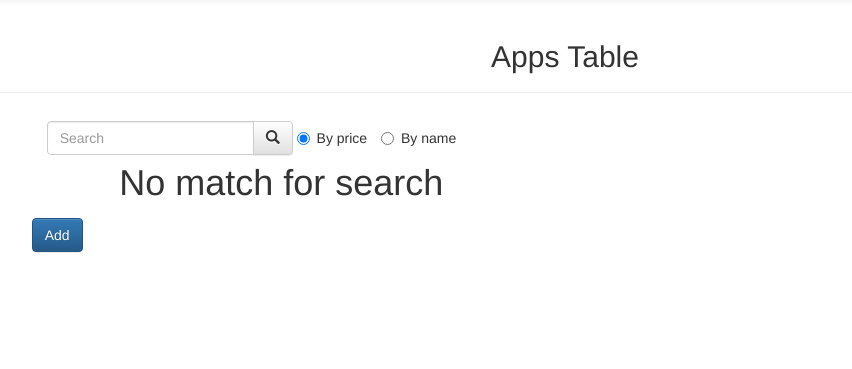
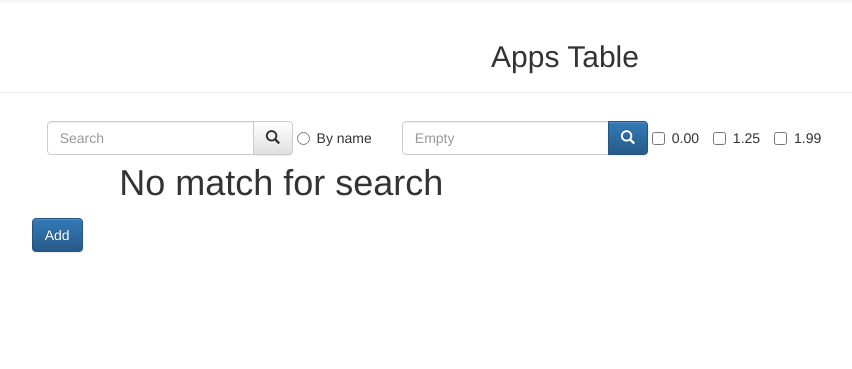
Before and after one commit to SteadyCoder/NTUU-KPI, a Django app: page /apps in a window 1280 px wide. Shown: the part 51-420 px from the top of the page, without its empty margins (75-927 px from the left). Run offline with Django 3.2, Linux system fonts and the light colour scheme; data that the repository does not hold is empty; some libraries are stand-ins or nearby versions.

Commit message:
Make search by price

```diff
--- a/DataBase Labs/Lab2/Laba2/custom_models.py
+++ b/DataBase Labs/Lab2/Laba2/custom_models.py
@@ -188,6 +188,9 @@ class AppController(AbstractController):
     def get_choice_lst(self):
         return tuple(tuple([obj["app_id"], obj["name"]]) for obj in self.get_all_apps())
 
+    def get_price_lst(self):
+        return tuple(tuple([obj["app_id"], float(obj["price"])]) for obj in self.get_all_apps())
+
     def full_text_search(self, condition):
         return super(AppController, self).full_text_search(condition)
 # **************************
--- a/DataBase Labs/Lab2/Laba2/forms.py
+++ b/DataBase Labs/Lab2/Laba2/forms.py
@@ -24,3 +24,7 @@ class AppForm(forms.Form):
 class DeveloperForm(forms.Form):
     name = forms.CharField(label='Name', max_length=50)
     company = forms.CharField(label='Company', max_length=50)
+
+class SearchForm(forms.Form):
+    price_min = forms.FloatField(label='Minimum price', required=False)
+    price_max = forms.FloatField(label='Maximum price', required=False)
--- a/DataBase Labs/Lab2/Laba2/views.py
+++ b/DataBase Labs/Lab2/Laba2/views.py
@@ -24,14 +24,11 @@ def apps_show(request):
     if ('search' in request.GET) and (request.GET != ''):
         key_words = request.GET['search']
         condition = ""
-        if request.GET.get('optradio', None) == 'price':
-            condition += "WHERE price LIKE '%" + " ".join([item for item in key_words.split()]) + "%'"
-        else:
-            condition += "WHERE MATCH "
-            condition += "(name) AGAINST ('"
-            key_words = " ".join([' +' + item for item in key_words.split()])
-            condition += key_words
-            condition += "' IN BOOLEAN MODE);"
+        condition += "WHERE MATCH "
+        condition += "(name) AGAINST ('"
+        key_words = " ".join([' +' + item for item in key_words.split()])
+        condition += key_words
+        condition += "' IN BOOLEAN MODE);"
 
         apps = appController.full_text_search(condition)
         res = tuple()
@@ -39,9 +36,17 @@ def apps_show(request):
             for record in apps:
                 res += appController.get_apps_with_condition("WHERE app_id =" + str(record["app_id"]))
         result = {'apps': res}
+    elif ('prices' in request.GET) and (request.GET != ''):
+        print 'prices'
+        key_prices = request.GET['prices']
+        print key_prices
+        condition = ""
+        if (key_prices):
+            condition = "WHERE price IN (" + key_prices + ");"
+            res = appController.get_apps_with_condition(condition)
+        result = {'apps': res}
     else:
         result = {'apps': appController.get_all_apps()}
-    print result
     return render(request, "Laba2/apps_table.html", result)
 
 def users_show(request):
--- a/DataBase Labs/Lab2/templates/Laba2/apps_table.html
+++ b/DataBase Labs/Lab2/templates/Laba2/apps_table.html
@@ -6,7 +6,6 @@
 {% endblock %}
 
 {% block content %}
-
 
 <div class="form-group col-sm-offset-1" style="width:1050px;">
     <form class="navbar-form navbar-left" method="GET">
@@ -19,9 +18,24 @@
             </div>
         </div>
         <label class="radio-inline">
-        <input type="radio" name="optradio" value="price" checked="">By price</label>
-        <label class="radio-inline">
         <input type="radio" name="optradio" value="name" >By name</label>
+    </form>
+
+    <form class="navbar-form navbar-left" method="GET">
+        <div class="input-group">
+            <input type="text" class="form-control" name="prices" placeholder="Empty">
+            <div class="input-group-btn">
+                <button class="btn btn-primary" type="submit">
+                    <i class="glyphicon glyphicon-search"></i>
+                </button>
+            </div>
+        </div>
+        <label class="checkbox-inline">
+        <input  type="checkbox" name="small" value="small">0.00</label>
+        <label class="checkbox-inline">
+        <input type="checkbox" name="middle" value="middle">1.25</label>
+        <label class="checkbox-inline">
+        <input type="checkbox" name="high" value="high" >1.99</label>
     </form>
 
     {% if apps %}
@@ -61,6 +75,48 @@
             window.document.location = $(this).data("href");
         });
     });
+    jQuery(document).ready(function($) {
+        $(".checkbox-inline").click(function () {
+            var set_0 = '0.00';
+            var set_1_25 = '1.25';
+            var set_1_99 = '1.99';
+            var result_small = $("input[name='small']").is(":checked");
+            var result_middle = $("input[name='middle']").is(":checked");
+            var result_high = $("input[name='high']").is(":checked");
+            var delimiter = ', '
+
+            if (result_small && result_middle && result_high) {
+                var result = set_0 + delimiter + set_1_25 + delimiter + set_1_99;
+                $('input[name="prices"]').val(result);
+            } else if (result_small && result_middle) {
+                var result = set_0 + delimiter + set_1_25;
+                $('input[name="prices"]').val(result);
+            } else if (result_small && !result_middle && !result_high) {
+                var result = set_0;
+                $('input[name="prices"]').val(result);
+            } else if (result_small && result_high && !result_middle) {
+                var result = set_0 + delimiter + set_1_99;
+                $('input[name="prices"]').val(result);
+            } else if (result_middle && result_high && !result_small) {
+                var result = set_1_25 + delimiter + set_1_99;
+                $('input[name="prices"]').val(result);
+            } else if (result_small && result_high && !result_middle) {
+                var result = set_0 + delimiter + set_1_99;
+                $('input[name="prices"]').val(result);
+            } else if (result_high && !result_small && !result_middle) {
+                var result = set_1_99;
+                $('input[name="prices"]').val(result);
+            } else if (result_middle && !result_high && !result_small) {
+                var result = set_1_25;
+                $('input[name="prices"]').val(result);
+            } else if (result_small && result_high && !result_high) {
+                var result = set_0 + delimiter + set_1_25;
+                $('input[name="prices"]').val(result);
+            } else {
+                $('input[name="prices"]').val('');
+            }
+        });
+    });
     </script>
 </div>
 
```
Also changed, not shown: 10 other files.
